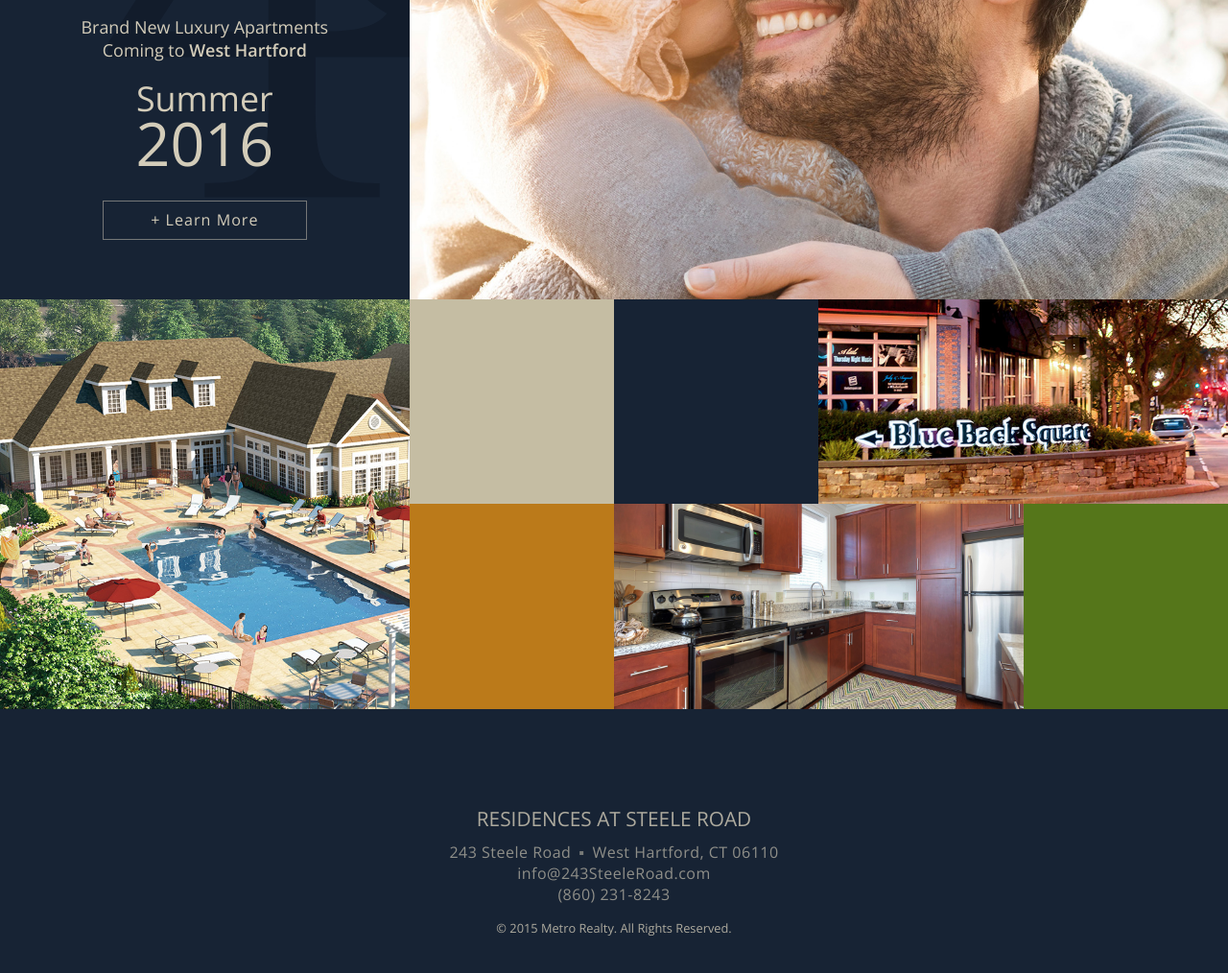
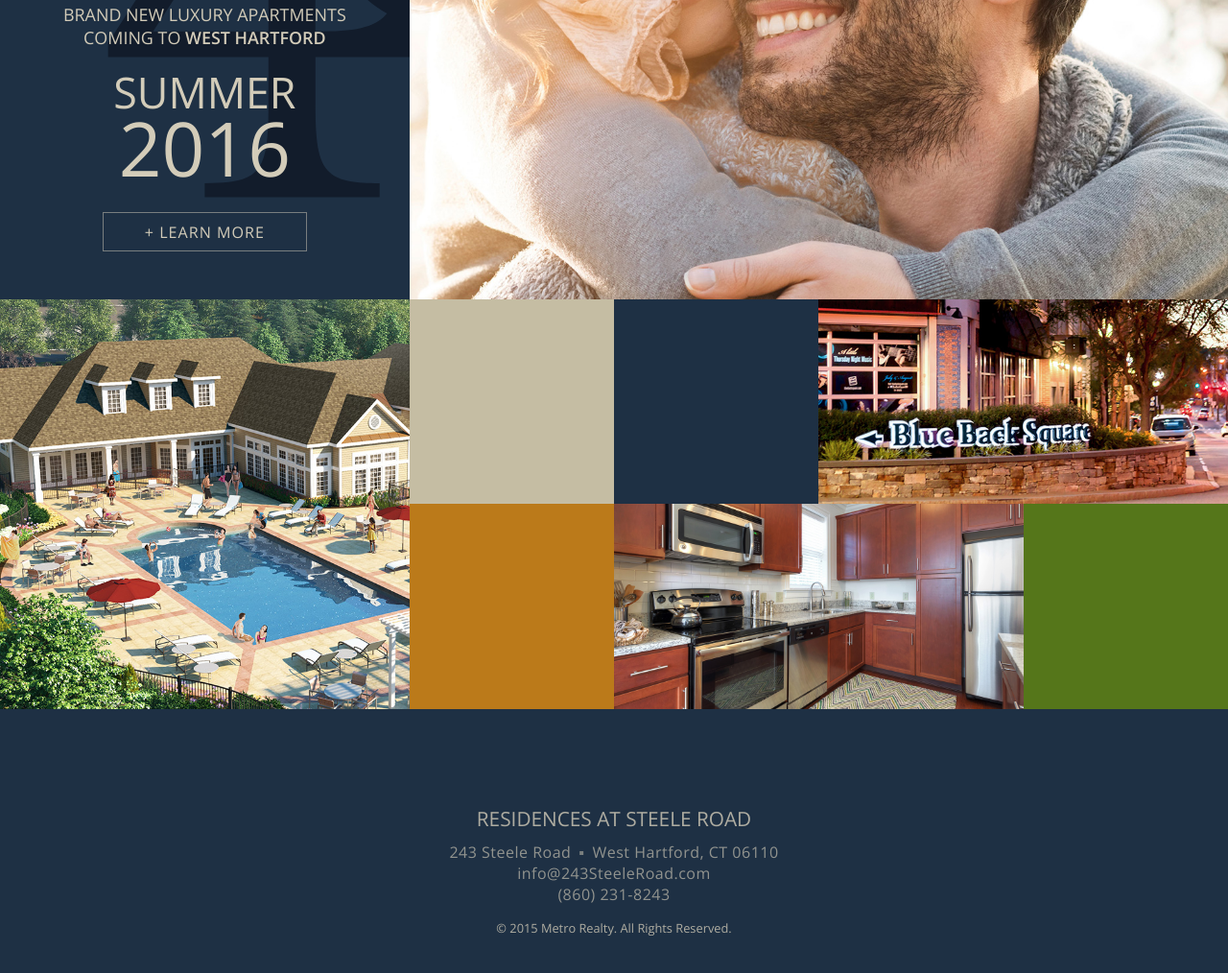
Before and after one commit to primarydesign/steele-road, a website: page app/index.html in a window 1280 px wide. Shown: the part 328-1342 px from the top of the page at 96% size. Drawn offline with nearby package versions, Linux system fonts and the light colour scheme.

Commit message:
Adjust theme blue; uppercase header, strengthen footer type.

```diff
--- a/src/scss/index.scss
+++ b/src/scss/index.scss
@@ -3,7 +3,7 @@
 
 $large: "(min-width: 1000px)";
 $medium-large: "(min-width: 800px)";
-$blue: #172334;
+$blue: #1E3044;
 $orange: #BB7A1A;
 $green: #55761A;
 $brown: #71675D;
@@ -97,6 +97,7 @@ input:focus { outline: none; }
   background-repeat: no-repeat;
   background-size: cover;
   font-size: 4vw;
+  text-transform: uppercase;
   @media #{$medium-large} {
     height: calc(150vw/3);
     min-height: 0 !important;
@@ -127,7 +128,7 @@ input:focus { outline: none; }
   margin-bottom: 1rem;
 }
 .st-header--release {
-  font-size: 2.0em;
+  font-size: 2.5em;
   font-weight: 300;
   line-height: 1.3em;
   margin-bottom: 2rem;
@@ -237,13 +238,13 @@ FOOTER
 }
 .footer--heading {
   font-size: 1.3em;
-  font-weight: 300;
+  font-weight: 400;
   text-transform: uppercase;
 }
 .footer--contact {
   font-size: 1em;
   font-style: normal;
-  font-weight: 300;
+  font-weight: 400;
   letter-spacing: 0.5px;
   margin: 10px 0 15px;
 }
@@ -255,7 +256,7 @@ FOOTER
 }
 .footer--legal {
   font-size: 0.8em;
-  font-weight: 300;
+  font-weight: 400;
 }
 
 @media (max-width: 799px) {
```
Also changed, not shown: app/assets/css/index.css.
